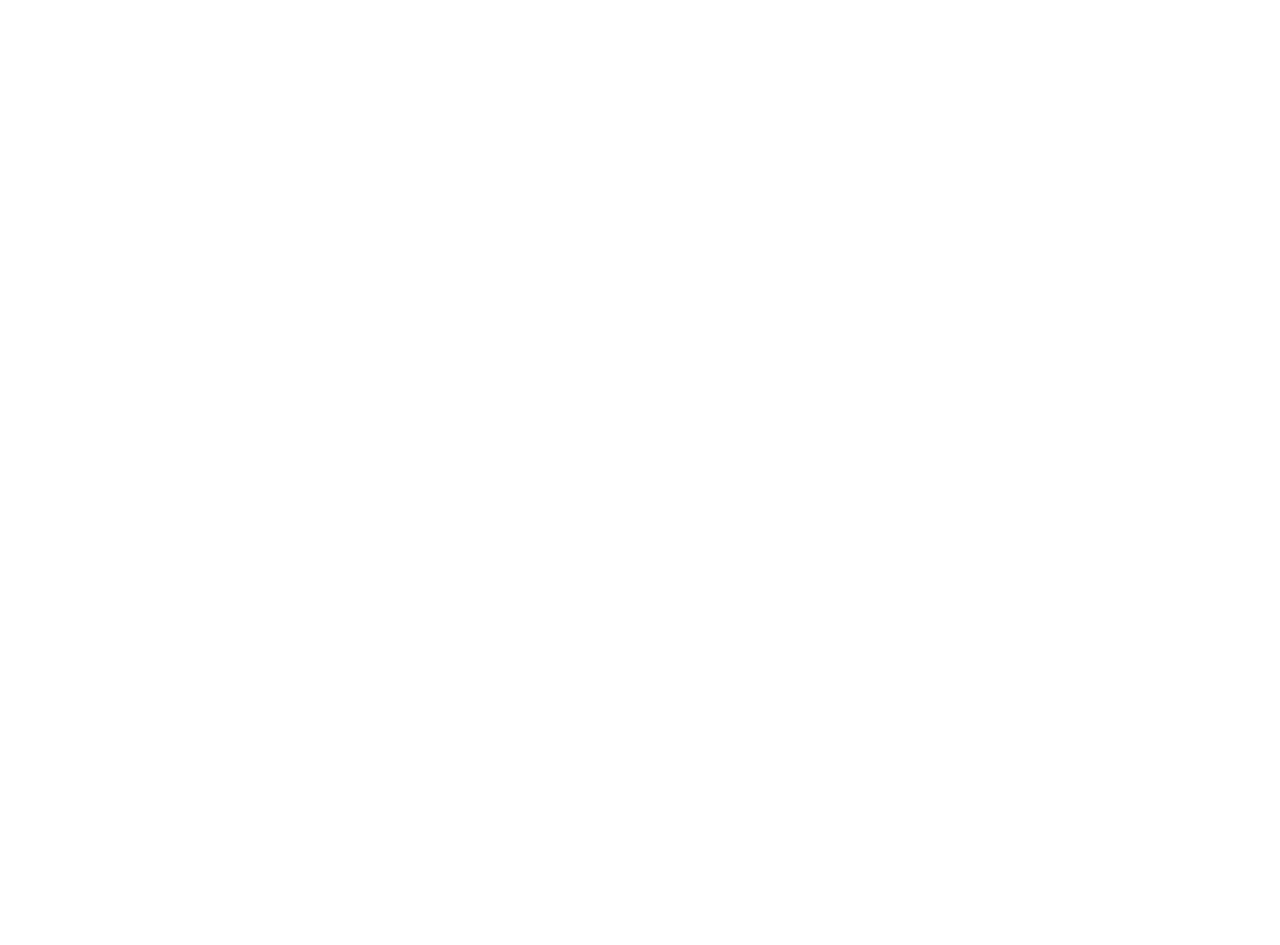
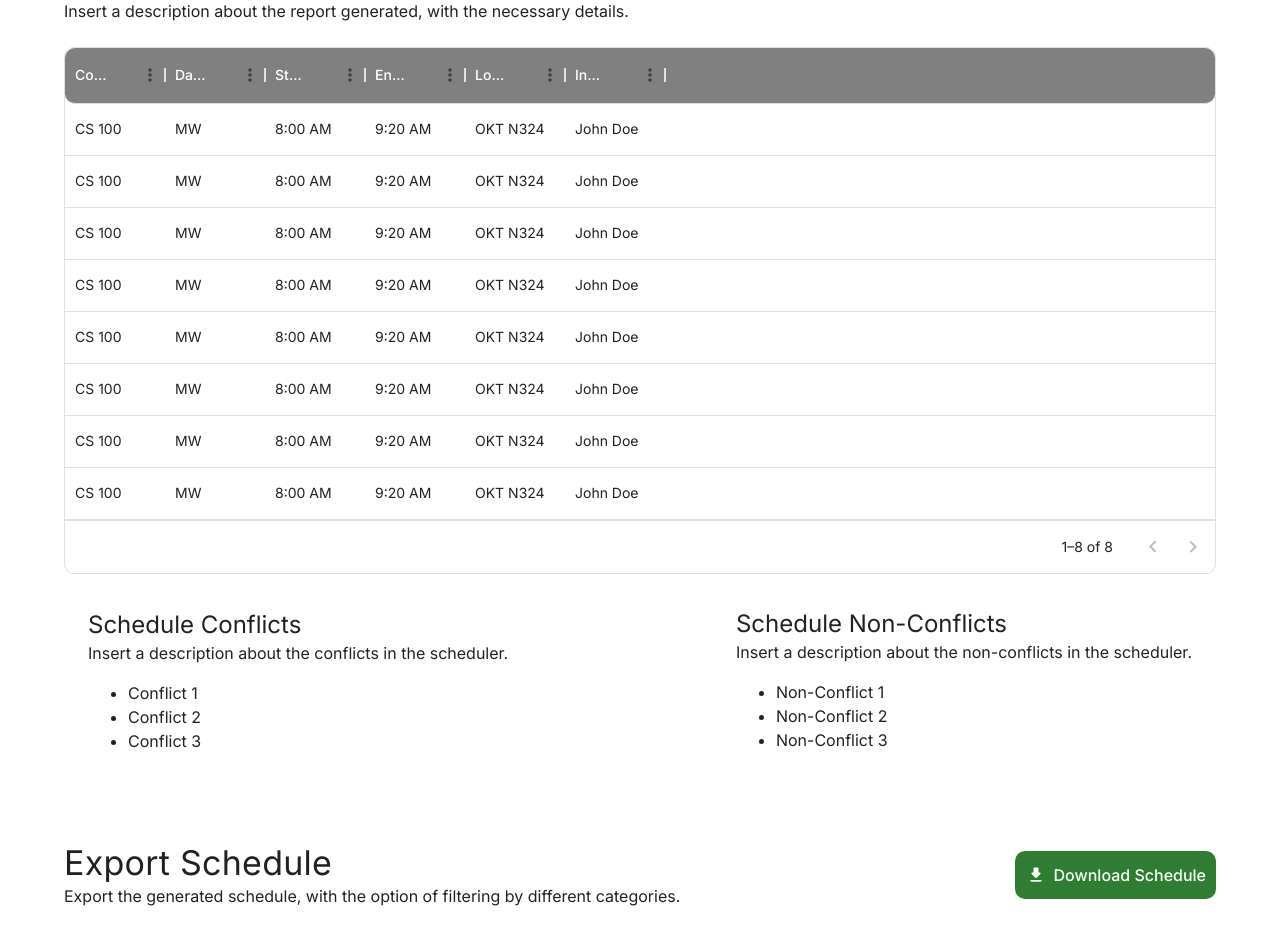
Before and after one commit to BSSD-Technologies/ChargerSync, a Next.js app in the folder frontend/: page /schedule-report in a window 1280 px wide. Shown: the part 163-1108 px from the top of the page. Before the commit the page ends 800 px from the top, so only its background shows below. Built offline with nearby package versions, Linux system fonts and the light colour scheme.

Commit message:
I added a lot idk, i think mostly the results page

```diff
--- a/frontend/package.json
+++ b/frontend/package.json
@@ -14,6 +14,7 @@
     "@mui/icons-material": "^5.15.10",
     "@mui/lab": "^5.0.0-alpha.165",
     "@mui/material": "^5.15.10",
+    "@mui/x-data-grid": "^6.19.5",
     "next": "14.1.0",
     "react": "^18",
     "react-dom": "^18"
--- a/frontend/src/app/input-data/input-sections/submit-input.tsx
+++ b/frontend/src/app/input-data/input-sections/submit-input.tsx
@@ -3,6 +3,7 @@
 import { Box, Grid, Stack, Typography } from "@mui/material";
 import SendRoundedIcon from "@mui/icons-material/SendRounded";
 import { LoadingButton } from "@mui/lab";
+import Link from "next/link";
 
 export default function SubmitInput() {
   return (
@@ -14,14 +15,16 @@
     >
       <Grid container alignItems={"center"} justifyContent={"space-between"}>
         <Stack direction={"column"}>
-          <Typography variant="h5">Generate Schedule</Typography>
+          <Typography variant="h4">Generate Schedule</Typography>
           <Typography variant="body1">
             Click here to generate a schedule based on the data you provided.
           </Typography>
         </Stack>
+        <Link passHref href="/schedule-report">
           <LoadingButton
             variant="contained"
             color="success"
+            loading={false}
             startIcon={<SendRoundedIcon />}
             sx={{
               paddingLeft: "15px",
@@ -29,6 +32,7 @@
           >
             <span>Generate</span>
           </LoadingButton>
+        </Link>
       </Grid>
     </Box>
   );
--- a/frontend/src/app/input-data/input-sections/upload-input.tsx
+++ b/frontend/src/app/input-data/input-sections/upload-input.tsx
@@ -25,7 +25,7 @@
         <Stack direction={"column"}>
           <Typography variant="h5">Upload schedule data</Typography>
           <Typography variant="body1">
-            Upload a filled-out template of schedule data for generating a
+            Upload filled-out templates of schedule data for generating a
             schedule.
           </Typography>
         </Stack>
--- a/frontend/src/app/input-data/page.tsx
+++ b/frontend/src/app/input-data/page.tsx
@@ -116,6 +116,7 @@
             <Button onClick={handleBack} sx={{ mt: 1, mr: 1 }}>
               Back
             </Button>
+            <SubmitInput />
           </Paper>
         )}
       </Box>
--- /dev/null
+++ b/frontend/src/app/schedule-report/export-modal.tsx
@@ -0,0 +1,75 @@
+import { LoadingButton } from "@mui/lab";
+import {
+  Dialog,
+  DialogActions,
+  DialogContent,
+  DialogTitle,
+  FormControl,
+  FormControlLabel,
+  Radio,
+  RadioGroup,
+  TextField,
+  Typography,
+} from "@mui/material";
+
+interface ExportModalProps {
+  open: boolean;
+  onClose: () => void;
+}
+
+export default function ExportModal(props: ExportModalProps) {
+  const { onClose, open } = props;
+
+  const handleClose = () => {
+    onClose();
+  };
+
+  return (
+    <Dialog onClose={handleClose} open={open} fullWidth maxWidth={"sm"}>
+      <DialogTitle>
+        <Typography variant="h5">Export Options</Typography>
+      </DialogTitle>
+      <DialogContent>
+        <FormControl>
+          <RadioGroup defaultValue="full">
+            <FormControlLabel
+              value="full"
+              control={<Radio />}
+              label="Export Full Schedule"
+            />
+            <FormControlLabel
+              value="department"
+              control={<Radio />}
+              label="Filter by Department"
+            />
+            <FormControlLabel
+              value="room"
+              control={<Radio />}
+              label="Filter by Room"
+            />
+            <FormControlLabel
+              value="instructor"
+              control={<Radio />}
+              label="Filter by Instructor"
+            />
+          </RadioGroup>
+        </FormControl>
+        <br />
+        <br />
+        <DialogActions>
+          <LoadingButton
+            variant="contained"
+            color="success"
+            loading={false}
+            fullWidth
+            sx={{
+              paddingLeft: "15px",
+            }}
+          >
+            <span>Export</span>
+          </LoadingButton>
+        </DialogActions>
+      </DialogContent>
+    </Dialog>
+  );
+}
--- a/frontend/src/app/schedule-report/page.tsx
+++ b/frontend/src/app/schedule-report/page.tsx
@@ -1,5 +1,80 @@
+"use client";
+
+import {
+  Box,
+  Button,
+  Container,
+  Grid,
+  Modal,
+  Stack,
+  Typography,
+} from "@mui/material";
+import Report from "./reports/report";
+import ConflictReport from "./reports/conflict-report";
+import NonConflictReport from "./reports/nonconflict-report";
+import Link from "next/link";
+import DownloadRoundedIcon from "@mui/icons-material/DownloadRounded";
+import { useState } from "react";
+import ExportModal from "./export-modal";
+
 export default function ScheduleReport() {
+  const [open, setOpen] =useState(false);
+
+  const handleClickOpen = () => {
+    setOpen(true);
+  };
+
+  const handleClose = () => {
+    setOpen(false);
+  };
+
   return (
-    <p>Schedule Report</p>
+    <Container
+      sx={{
+        marginTop: "2%",
+        paddingBottom: "10%",
+      }}
+    >
+      <Typography variant="h3">Schedule Report</Typography>
+      <Typography variant="body1">
+        Insert a description about the report generated, with the necessary
+        details.
+      </Typography>
+      <br />
+      <Report />
+      <br />
+      <Grid
+        container
+        direction={"row"}
+        alignItems={"center"}
+        justifyContent={"space-between"}
+      >
+        <Grid item>
+          <ConflictReport />
+        </Grid>
+        <Grid item>
+          <NonConflictReport />
+        </Grid>
+      </Grid>
+      <br />
+      <Grid container alignItems={"center"} justifyContent={"space-between"}>
+        <Stack direction={"column"}>
+          <Typography variant="h4">Export Schedule</Typography>
+          <Typography variant="body1">
+            Export the generated schedule, with the option of filtering by
+            different categories.
+          </Typography>
+        </Stack>
+        <Button
+          variant="contained"
+          color="success"
+          startIcon={<DownloadRoundedIcon sx={{ marginLeft: "5px" }} />}
+          onClick={handleClickOpen}
+        >
+          Download Schedule
+        </Button>
+      </Grid>
+      <ExportModal open={open} onClose={handleClose} />
+    </Container>
   );
 }
--- /dev/null
+++ b/frontend/src/app/schedule-report/reports/conflict-report.tsx
@@ -0,0 +1,22 @@
+import { Container, Typography } from "@mui/material";
+
+export default function ConflictReport() {
+  return (
+    <Container
+      sx={{
+        marginTop: "2%",
+        paddingBottom: "10%",
+      }}
+    >
+      <Typography variant="h5">Schedule Conflicts</Typography>
+      <Typography variant="body1">
+        Insert a description about the conflicts in the scheduler.
+      </Typography>
+      <ul>
+        <li>Conflict 1</li>
+        <li>Conflict 2</li>
+        <li>Conflict 3</li>
+      </ul>
+    </Container>
+  );
+}
--- /dev/null
+++ b/frontend/src/app/schedule-report/reports/nonconflict-report.tsx
@@ -0,0 +1,22 @@
+import { Container, Typography } from "@mui/material";
+
+export default function NonConflictReport() {
+  return (
+    <Container
+      sx={{
+        marginTop: "2%",
+        paddingBottom: "10%",
+      }}
+    >
+      <Typography variant="h5">Schedule Non-Conflicts</Typography>
+      <Typography variant="body1">
+        Insert a description about the non-conflicts in the scheduler.
+      </Typography>
+      <ul>
+        <li>Non-Conflict 1</li>
+        <li>Non-Conflict 2</li>
+        <li>Non-Conflict 3</li>
+      </ul>
+    </Container>
+  );
+}
--- /dev/null
+++ b/frontend/src/app/schedule-report/reports/report.tsx
@@ -0,0 +1,52 @@
+"use client";
+
+import Box from '@mui/material/Box';
+import { DataGrid, GridColDef } from '@mui/x-data-grid';
+
+const columns: GridColDef[] = [
+  { field: 'course', headerName: 'Course', editable: true },
+  { field: 'days', headerName: 'Days', editable: true },
+  { field: 'start', headerName: 'Start Time', editable: true },
+  { field: 'end', headerName: 'End Time', editable: true },
+  { field: 'location', headerName: 'Location', editable: true },
+  { field: 'instructor', headerName: 'Instructor', editable: true },
+];
+
+const rows = [
+  { id: 1, course: 'CS 100', days: 'MW', start: '8:00 AM', end: '9:20 AM', location: 'OKT N324', instructor: 'John Doe' },
+  { id: 2, course: 'CS 100', days: 'MW', start: '8:00 AM', end: '9:20 AM', location: 'OKT N324', instructor: 'John Doe' },
+  { id: 3, course: 'CS 100', days: 'MW', start: '8:00 AM', end: '9:20 AM', location: 'OKT N324', instructor: 'John Doe' },
+  { id: 4, course: 'CS 100', days: 'MW', start: '8:00 AM', end: '9:20 AM', location: 'OKT N324', instructor: 'John Doe' },
+  { id: 5, course: 'CS 100', days: 'MW', start: '8:00 AM', end: '9:20 AM', location: 'OKT N324', instructor: 'John Doe' },
+  { id: 6, course: 'CS 100', days: 'MW', start: '8:00 AM', end: '9:20 AM', location: 'OKT N324', instructor: 'John Doe' },
+  { id: 7, course: 'CS 100', days: 'MW', start: '8:00 AM', end: '9:20 AM', location: 'OKT N324', instructor: 'John Doe' },
+  { id: 8, course: 'CS 100', days: 'MW', start: '8:00 AM', end: '9:20 AM', location: 'OKT N324', instructor: 'John Doe' },
+];
+
+export default function Report() {
+  return (
+    <Box sx={{ height: '100%', width: '100%' }}>
+      <DataGrid
+        rows={rows}
+        columns={columns}
+        initialState={{
+          pagination: {
+            paginationModel: {
+              pageSize: 20,
+            },
+          },
+        }}
+        pageSizeOptions={[5]}
+        disableRowSelectionOnClick
+        sx={{
+          borderRadius: "10px",
+          '& .MuiDataGrid-columnHeaders': {
+            backgroundColor: "grey",
+            color: "white",
+            borderRadius: "10px"
+          },
+        }}
+      />
+    </Box>
+  );
+}
```
Also changed, not shown: 1 other file (tests, documents, lock files or other folders). Lines whose indentation alone changed are shown as unchanged.
